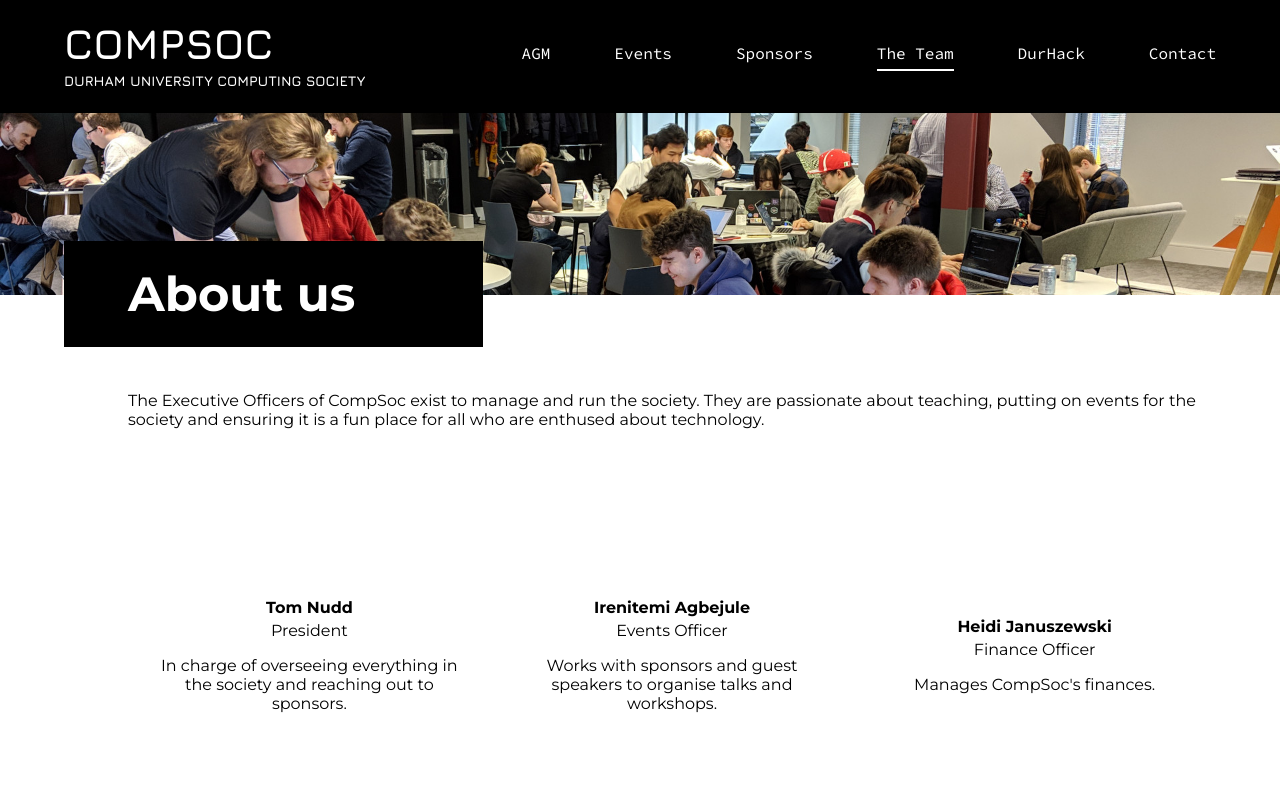
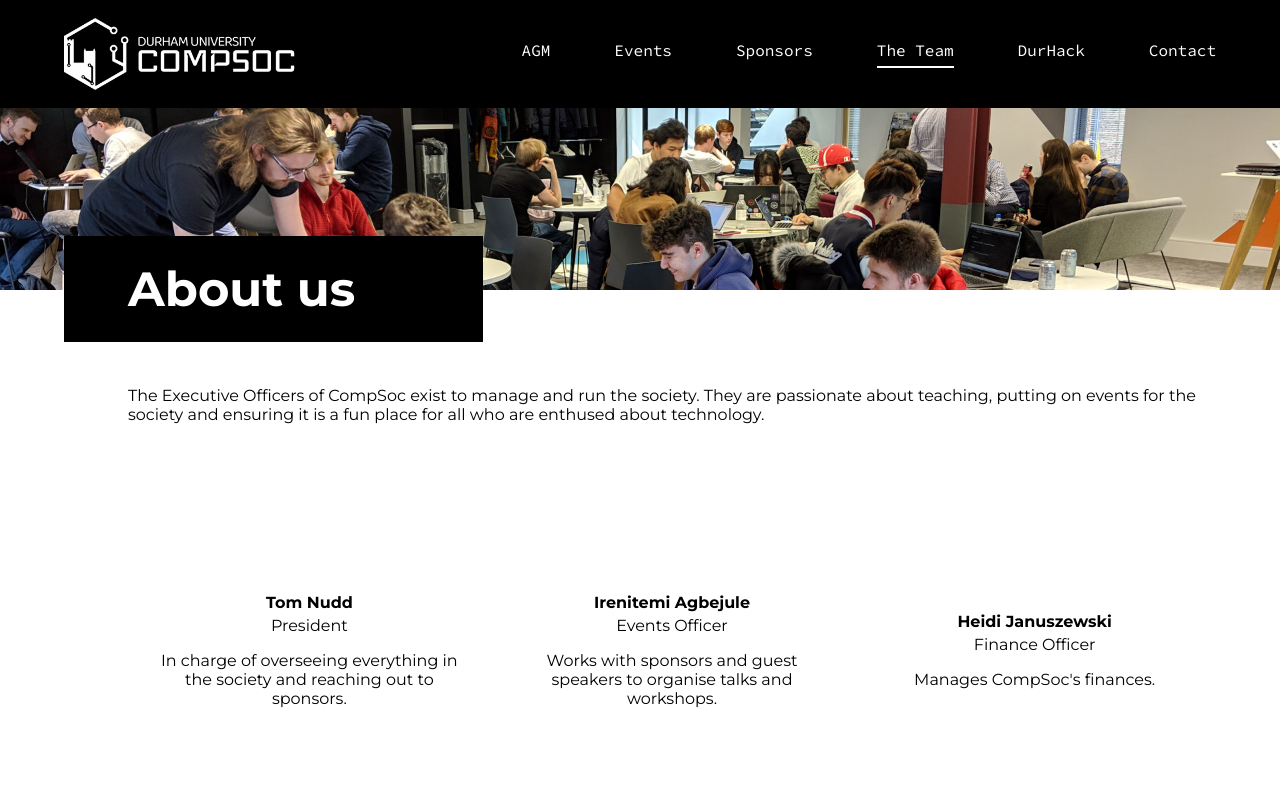
Before and after one commit to ducompsoc/website, a React (Create React App) app: page /team in a window 1280 px wide. Shown: the top 800 px of the page. Built offline with nearby package versions, Linux system fonts and the light colour scheme; what @typeform/embed would draw is missing.

Commit message:
feat: add new logo

```diff
--- a/src/components/header/header.scss
+++ b/src/components/header/header.scss
@@ -5,7 +5,8 @@ header {
 	color: #fff;
 
 	.logo {
-		padding: 18px 0px 24px 0px;
+		line-height: 0px;
+		padding: 18px 0px;
 
 		h1, div {
 			font-family: Jura, Arial, Helvetica, sans-serif;
@@ -20,6 +21,12 @@ header {
 
 		div {
 			font-size: 14px;
+		}
+
+		img {
+			width: auto;
+			height: 72px;
+			border: none;
 		}
 	}
 
--- a/src/components/header/header.tsx
+++ b/src/components/header/header.tsx
@@ -38,8 +38,7 @@ class HeaderComponent extends React.PureComponent<RouteComponentProps, IHeaderSt
 					<div className="row center">
 						<div className="logo flex">
 							<Link to="/">
-								<h1>CompSoc</h1>
-								<div>Durham University Computing Society</div>
+								<img src="/images/logos/logo-with-text.png" alt="Durham CompSoc Logo" />
 							</Link>
 						</div>
 						<div className="menu">
--- a/src/components/team/team.tsx
+++ b/src/components/team/team.tsx
@@ -39,8 +39,6 @@ export class Team extends React.PureComponent {
 							<ArrowedLink to="/team/previous">See previous exec members</ArrowedLink>
 						</div>
 					</div>
-
-					<p>Society logo designed by Molly Watkins.</p>
 				</div>
 			</div>
 		)
```
Also changed, not shown: public/images/logos/logo-with-text.png (added).
